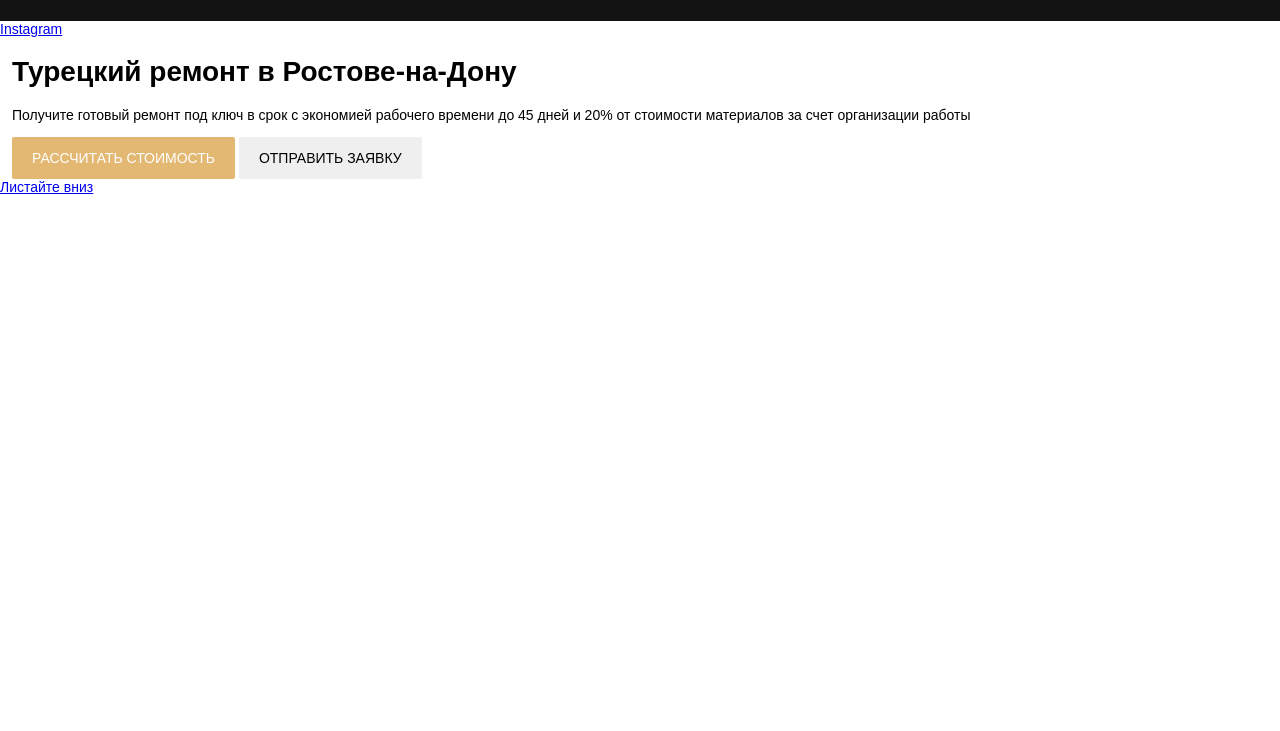
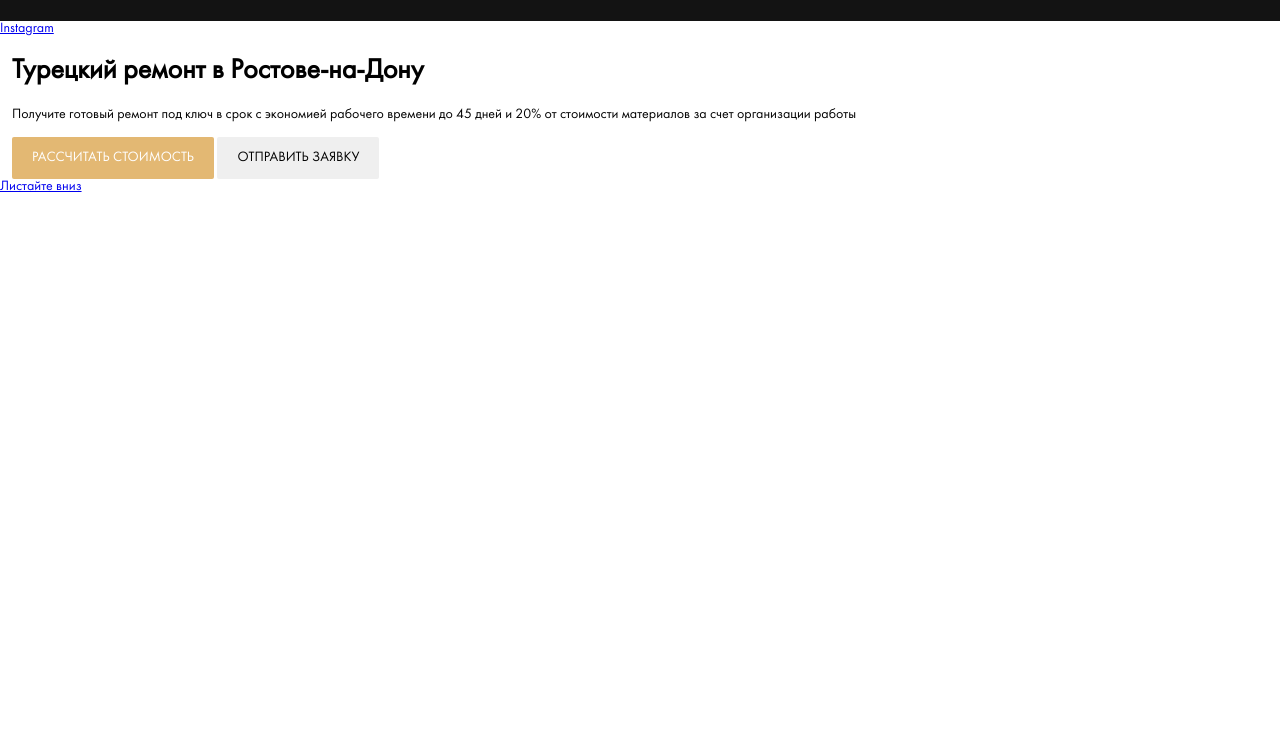
Before and after one commit to fugudrum/lesson_12, a website: page index.html in a window 1280 px wide. Shown: the part 69-800 px from the top of the page. Drawn offline with Linux system fonts and the light colour scheme.

Commit message:
add Futura Book & Demi fonts

```diff
--- a/sass/style.sass
+++ b/sass/style.sass
@@ -1,3 +1,4 @@
+@import 'templates/fonts'
 @import 'templates/normalize'
 @import 'templates/variables'
 @import 'templates/interface'
@@ -5,5 +6,5 @@
 @import 'templates/header'
 
 body
- font-family: sans-serif
+ font-family: Futura Book, sans-serif
  font-size: 14px
--- /dev/null
+++ b/sass/templates/_fonts.scss
@@ -0,0 +1,19 @@
+@font-face {
+ font-family: 'Futura Book';
+ src:
+ url('../fonts/futura/FuturaBookC.woff') format('woff'),
+ url('../fonts/futura/FuturaBookC.woff2') format('woff');
+ font-weight: normal;
+ font-style: normal;
+ font-display: wrap;
+}
+
+@font-face {
+ font-family: 'Futura Demi';
+ src:
+ url('../fonts/futura/FuturaDemiC.woff') format('woff'),
+ url('../fonts/futura/FuturaDemiC.woff2') format('woff');
+ font-weight: normal;
+ font-style: normal;
+ font-display: wrap;
+}
```
Also changed, not shown: css/style.css, fonts/futura/FuturaBookC.woff (added), fonts/futura/FuturaBookC.woff2 (added), fonts/futura/FuturaDemiC.woff (added), fonts/futura/FuturaDemiC.woff2 (added).
